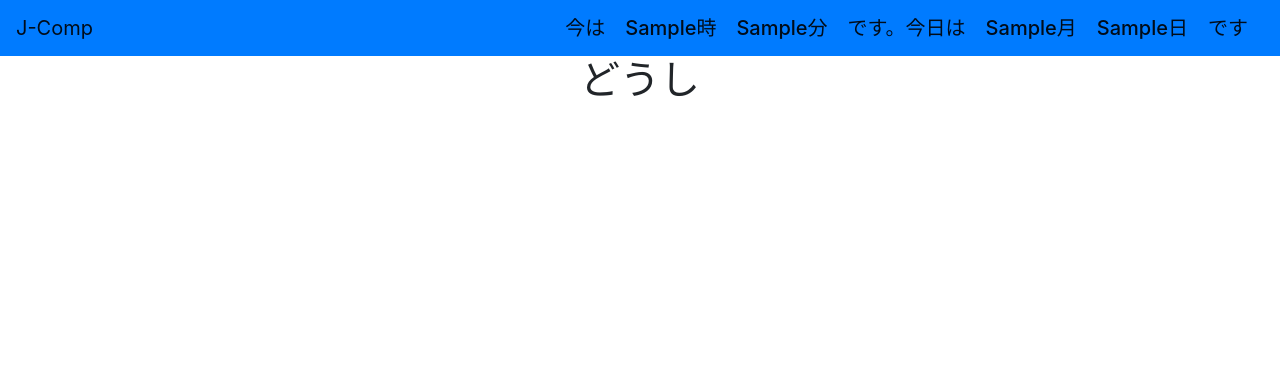
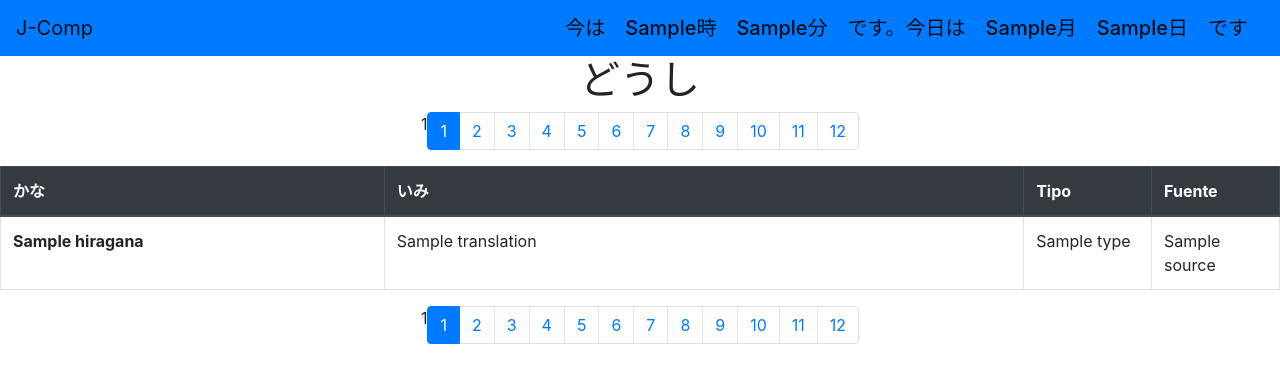
Before and after one commit to FScaccheri/japanese-compendium, a Django app: template jcomp/apps/verbs/templates/verb_list.html in a window 1280 px wide. Shown: the top 383 px of the page. Run offline with Django 3.2, Linux system fonts and the light colour scheme; the template is opened without the code that fills it: most values are stand-ins (such as "Sample title", 1, 10 or a date in 2020); some libraries are stand-ins or nearby versions.

Commit message:
Verbs are now listed (paginator is kinda broken)

```diff
--- a/jcomp/apps/common/models.py
+++ b/jcomp/apps/common/models.py
@@ -27,7 +27,7 @@ class WordManager(models.Manager):
             if word.hiragana in adjectives_list:
                 full_list[index] = Adjective.objects.get(hiragana=word.hiragana)
 
-        full_list.reverse()
+        #full_list.reverse()
         return full_list
 
 
@@ -43,6 +43,9 @@ class Word(models.Model):
     def __str__(self):
         return self.hiragana
 
+    class Meta:
+        ordering = ['-id']
+
     @property
     def type(self):
         return self.__class__.__name__
--- a/jcomp/apps/common/templates/includes/paginator_nav.html
+++ b/jcomp/apps/common/templates/includes/paginator_nav.html
@@ -9,14 +9,14 @@
                 <span class="sr-only">Previous</span>
             </a>
         </li>
-        {% endif %}
+        {% endif %}{{ page_obj.number}}
         {% for index in index|rjust:page_obj.paginator.num_pages %}
-        {% if page_obj.number == forloop.counter%}
+        {% if page_obj.number == forloop.counter %}
         <li class="page-item active">
-                        <span class="page-link">
-                            {{ page_obj.number }}
-                            <span class="sr-only">(current)</span>
-                        </span>
+            <span class="page-link">
+                {{ page_obj.number }}
+                <span class="sr-only">(current)</span>
+            </span>
         </li>
         {% else %}
         <li class="page-item"><a class="page-link" href="?page={{ forloop.counter }}">{{ forloop.counter }}</a></li>
--- a/jcomp/apps/verbs/templates/verb_list.html
+++ b/jcomp/apps/verbs/templates/verb_list.html
@@ -8,4 +8,33 @@
     <h1>どうし</h1>
 </div>
 
+<div>
+
+    {% include 'includes/paginator_nav.html' %}
+
+    <table class="table table-bordered table-hover">
+        <thead class="thead-dark">
+            <tr>
+              <th class="col-md-3"scope="col">かな</th>
+              <th class="col-md-5" scope="col">いみ</th>
+              <th class="col-md-1" scope="col">Tipo</th>
+              <th class="col-md-1" scope="col">Fuente</th>
+            </tr>
+      </thead>
+      <tbody>
+        {% for verb in verbs_list %}
+        <tr class="{{ verb.type_color }}">
+          <th  scope="row">{{ verb.hiragana }}</th>
+          <td>{{ verb.translation }}</td>
+          <td>{{ verb.type }}</td>
+          <td>{% if verb.source%} {{ verb.source }} {% endif %}</td>
+        </tr>
+        {% endfor %}
+      </tbody>
+    </table>
+
+    {% include 'includes/paginator_nav.html' %}
+
+</div>
+
 {% endblock %}
--- a/jcomp/apps/verbs/views.py
+++ b/jcomp/apps/verbs/views.py
@@ -5,5 +5,6 @@ from .models import Verb
 
 class VerbListView(ListView):
     model = Verb
-    #paginate_by = 50
+    paginate_by = 50
     template_name = 'verb_list.html'
+    context_object_name = 'verbs_list'
```
Also changed, not shown: 1 other file.
